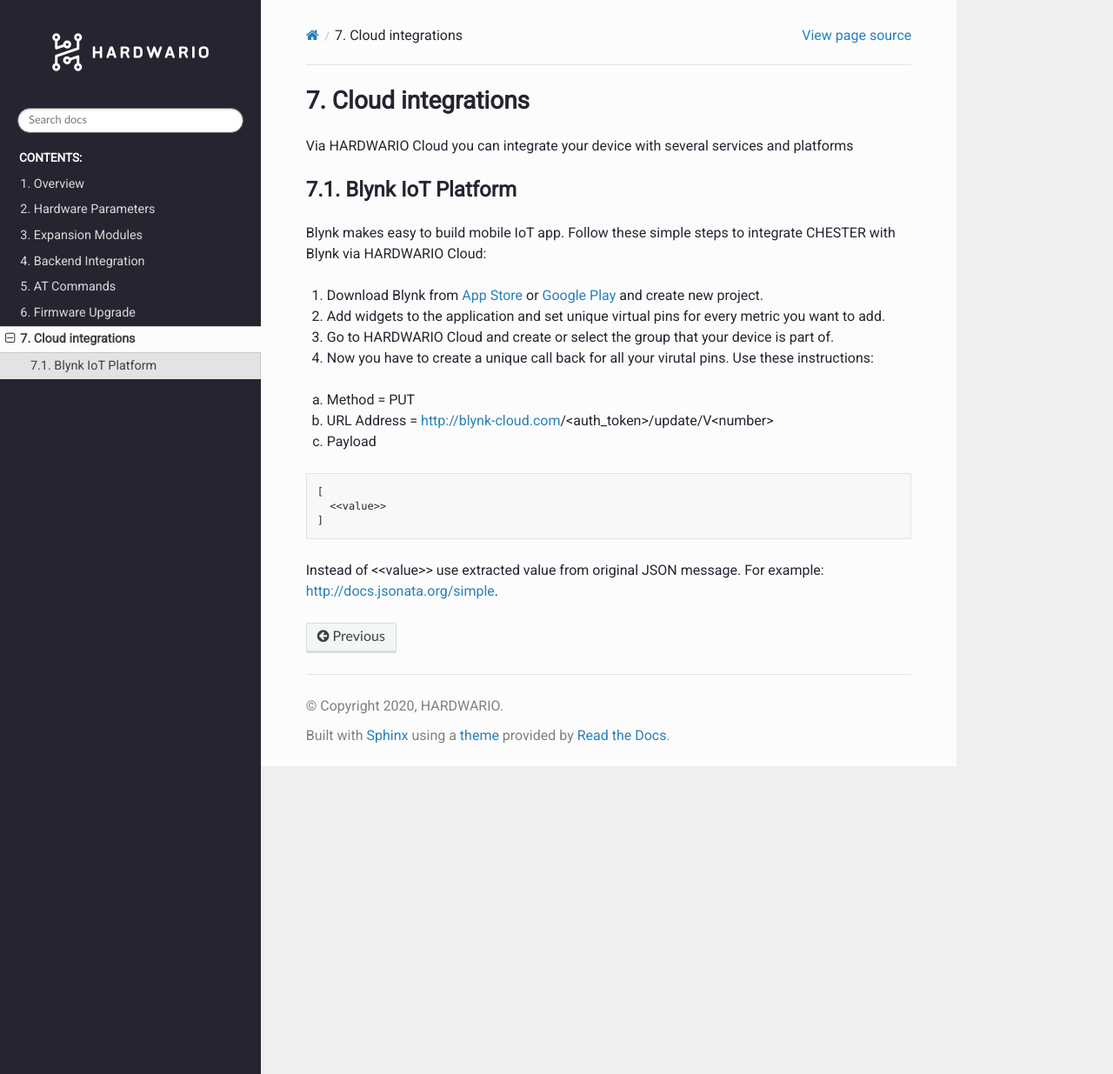
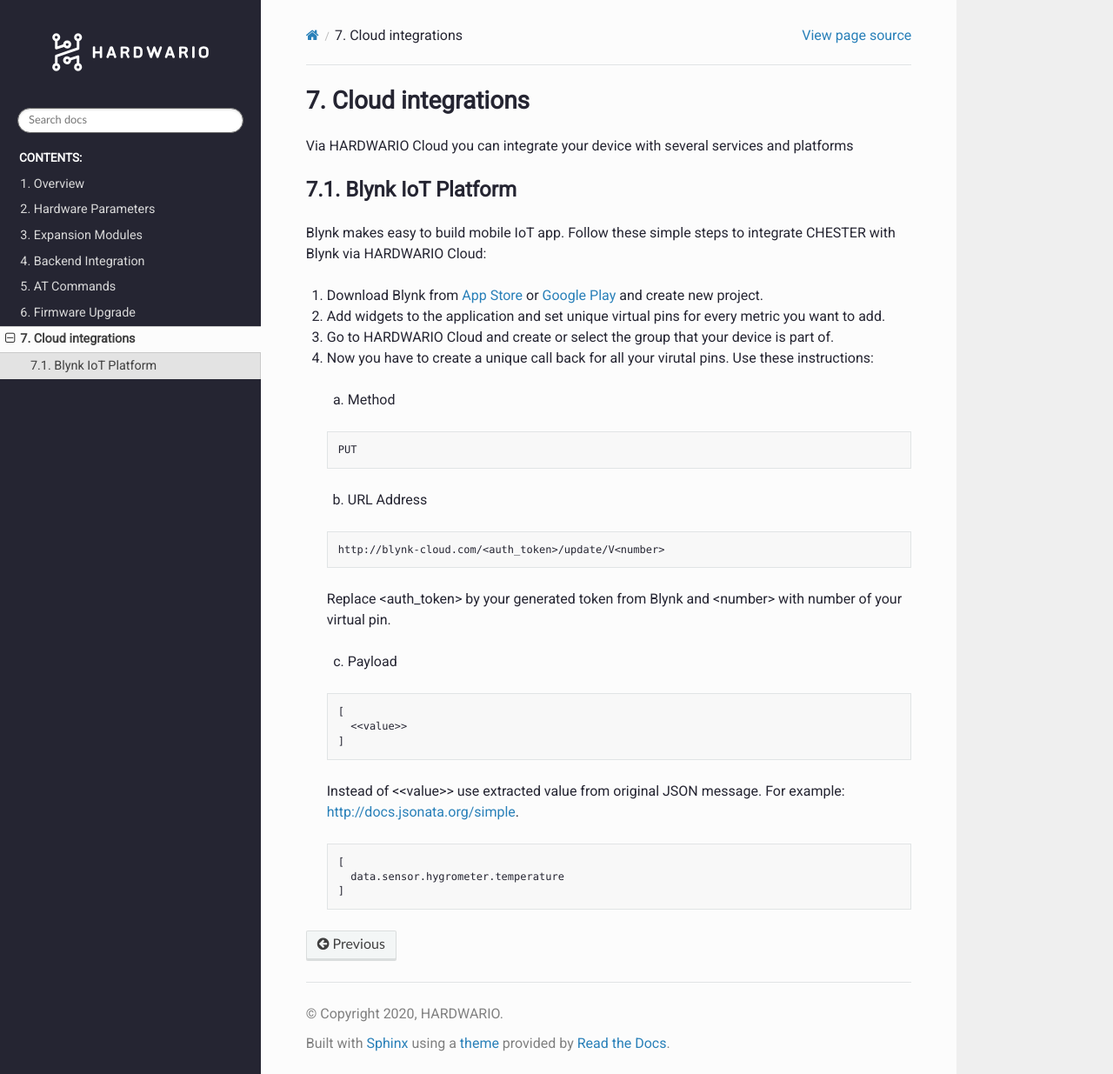
Before and after one commit to hardwario/doc-chester-g1, a Sphinx documentation site: the page built from source/integrations.rst, in a window 1280 px wide and 1235 px high. Shown: the whole window at 87% size. Built offline with Sphinx 7.4.7 and the Read the Docs theme 2.0.0, drawn with Linux system fonts in a browser that asks for light colours.

Commit message:
Update in Blynk integration

```diff
--- a/source/integrations.rst
+++ b/source/integrations.rst
@@ -15,18 +15,35 @@
 3. Go to HARDWARIO Cloud and create or select the group that your device is part of.
 4. Now you have to create a unique call back for all your virutal pins. Use these instructions:
 
-a. Method = PUT
-b. URL Address = http://blynk-cloud.com/<auth_token>/update/V<number>
-c. Payload
+  a. Method
 
-::
+  ::
 
-  [
-    <<value>>
-  ]
+    PUT
 
-Instead of <<value>> use extracted value from original JSON message. For example: http://docs.jsonata.org/simple.
+  b. URL Address
 
+  ::
+
+    http://blynk-cloud.com/<auth_token>/update/V<number>
+
+  Replace <auth_token> by your generated token from Blynk and <number> with number of your virtual pin.
+
+  c. Payload
+
+  ::
+
+    [
+      <<value>>
+    ]
+
+  Instead of <<value>> use extracted value from original JSON message. For example: http://docs.jsonata.org/simple.
+
+  ::
+
+    [
+      data.sensor.hygrometer.temperature
+    ]
 
 .. _App Store: https://apps.apple.com/us/app/blynk-iot-for-arduino-esp32/id808760481
 
```
